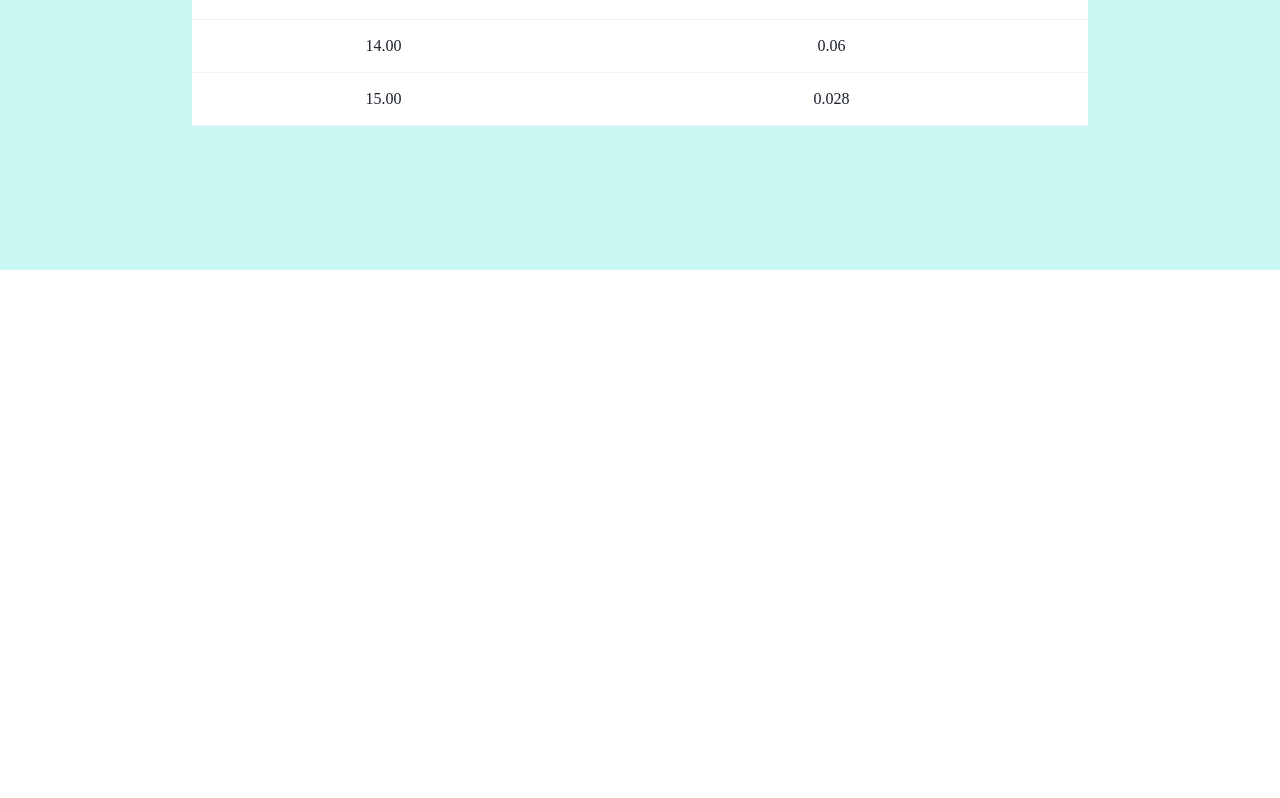
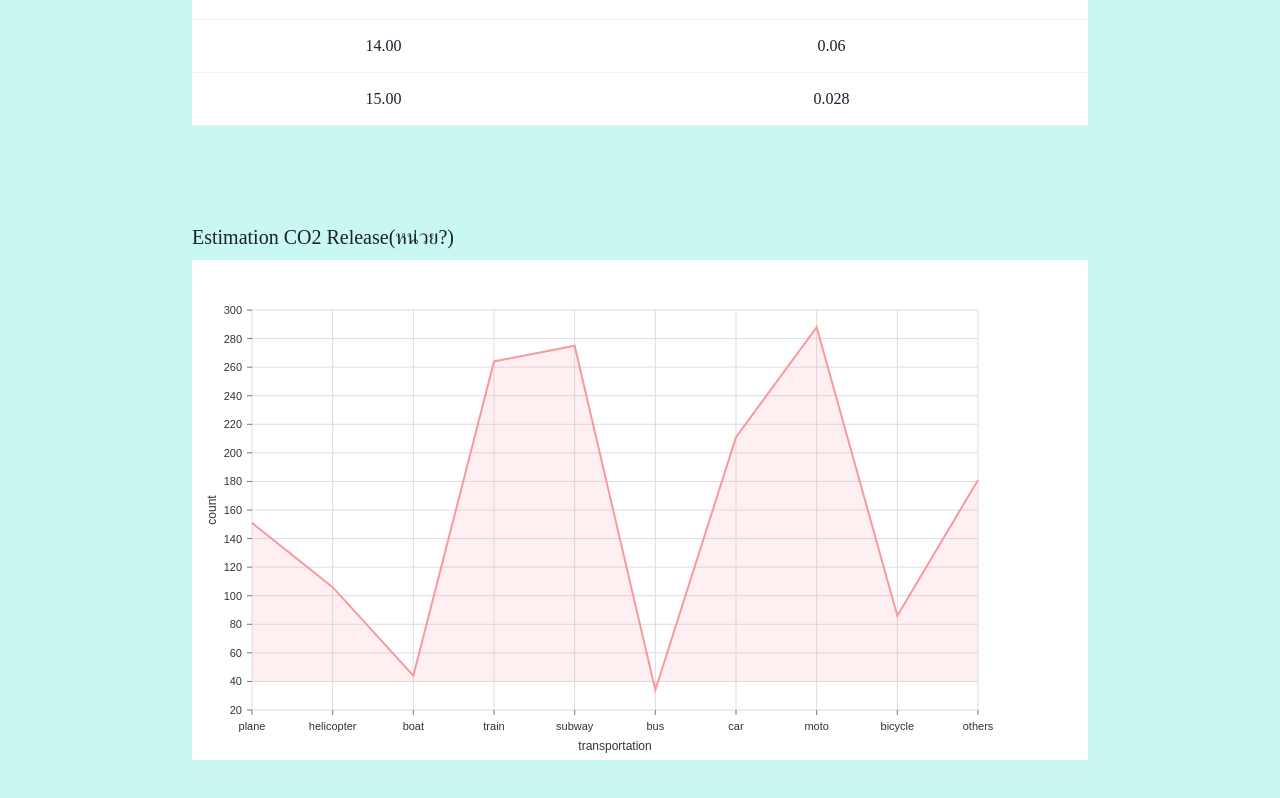
Before and after one commit to QuadieZ/envAlt-website, a React (Create React App) app: page /dailyBranch in a window 1280 px wide. Shown: the part 773-1571 px from the top of the page. Before the commit the page ends 1043 px from the top, so only its background shows below. Built offline with nearby package versions, Linux system fonts and the light colour scheme; a web font is replaced by a local one.

Commit message:
added graph component

```diff
--- a/src/App.js
+++ b/src/App.js
@@ -10,7 +10,6 @@ import BranchSelect from './pages/BranchSelect';
 import LoginPage from './pages/LoginPage';
 import DailyBranch from './pages/DailyBranch';
 import RecommendPage from './pages/RecommendPage';
-
 
 function App() {
   return (
--- /dev/null
+++ b/src/components/Line.js
@@ -0,0 +1,48 @@
+import React from 'react';
+import { ResponsiveLine } from '@nivo/line';
+import data from '../data';
+
+// make sure parent container have a defined height when using responsive component,
+// otherwise height will be 0 and no chart will be rendered.
+// website examples showcase many properties, you'll often use just a few of them.
+const Line = () => (
+    <ResponsiveLine
+    data={data}
+    margin={{ top: 50, right: 110, bottom: 50, left: 60 }}
+    xScale={{ type: 'point' }}
+    yScale={{ type: 'linear', min: 'auto', max: 'auto', stacked: true, reverse: false }}
+    yFormat=" >-.2f"
+    axisTop={null}
+    axisRight={null}
+    axisBottom={{
+        orient: 'bottom',
+        tickSize: 5,
+        tickPadding: 5,
+        tickRotation: 0,
+        legend: 'transportation',
+        legendOffset: 36,
+        legendPosition: 'middle'
+    }}
+    axisLeft={{
+        orient: 'left',
+        tickSize: 5,
+        tickPadding: 5,
+        tickRotation: 0,
+        legend: 'count',
+        legendOffset: -40,
+        legendPosition: 'middle'
+    }}
+    colors="#F9999E"
+    pointSize={11}
+    pointColor={{ theme: 'background' }}
+    pointBorderWidth={5}
+    pointBorderColor={{ from: 'serieColor' }}
+    pointLabelYOffset={-12}
+    enableArea={true}
+    areaBaselineValue={40}
+    areaOpacity={0.15}
+    useMesh={true}
+/>
+);
+
+export default Line;
--- a/src/data.json
+++ b/src/data.json
@@ -1,7 +1,7 @@
 [
   {
     "id": "japan",
-      "color": "hsl(135, 70%, 50%)",
+    "color": "hsl(238, 70%, 50%)",
     "data": [
       {
         "x": "plane",
@@ -44,189 +44,5 @@
         "y": 181
       }
     ]
-    },
-    {
-      "id": "france",
-      "color": "hsl(18, 70%, 50%)",
-      "data": [
-        {
-          "x": "plane",
-          "y": 208
-        },
-        {
-          "x": "helicopter",
-          "y": 45
-        },
-        {
-          "x": "boat",
-          "y": 142
-        },
-        {
-          "x": "train",
-          "y": 233
-        },
-        {
-          "x": "subway",
-          "y": 129
-        },
-        {
-          "x": "bus",
-          "y": 80
-        },
-        {
-          "x": "car",
-          "y": 142
-        },
-        {
-          "x": "moto",
-          "y": 258
-        },
-        {
-          "x": "bicycle",
-          "y": 201
-        },
-        {
-          "x": "others",
-          "y": 97
   }
 ]
-    },
-    {
-      "id": "us",
-      "color": "hsl(347, 70%, 50%)",
-      "data": [
-        {
-          "x": "plane",
-          "y": 296
-        },
-        {
-          "x": "helicopter",
-          "y": 4
-        },
-        {
-          "x": "boat",
-          "y": 247
-        },
-        {
-          "x": "train",
-          "y": 292
-        },
-        {
-          "x": "subway",
-          "y": 202
-        },
-        {
-          "x": "bus",
-          "y": 291
-        },
-        {
-          "x": "car",
-          "y": 285
-        },
-        {
-          "x": "moto",
-          "y": 233
-        },
-        {
-          "x": "bicycle",
-          "y": 207
-        },
-        {
-          "x": "others",
-          "y": 218
-        }
-      ]
-    },
-    {
-      "id": "germany",
-      "color": "hsl(79, 70%, 50%)",
-      "data": [
-        {
-          "x": "plane",
-          "y": 44
-        },
-        {
-          "x": "helicopter",
-          "y": 44
-        },
-        {
-          "x": "boat",
-          "y": 187
-        },
-        {
-          "x": "train",
-          "y": 106
-        },
-        {
-          "x": "subway",
-          "y": 79
-        },
-        {
-          "x": "bus",
-          "y": 259
-        },
-        {
-          "x": "car",
-          "y": 85
-        },
-        {
-          "x": "moto",
-          "y": 292
-        },
-        {
-          "x": "bicycle",
-          "y": 286
-        },
-        {
-          "x": "others",
-          "y": 263
-        }
-      ]
-    },
-    {
-      "id": "norway",
-      "color": "hsl(31, 70%, 50%)",
-      "data": [
-        {
-          "x": "plane",
-          "y": 5
-        },
-        {
-          "x": "helicopter",
-          "y": 130
-        },
-        {
-          "x": "boat",
-          "y": 50
-        },
-        {
-          "x": "train",
-          "y": 119
-        },
-        {
-          "x": "subwa",
-          "y": 173
-        },
-        {
-          "x": "bus",
-          "y": 227
-        },
-        {
-          "x": "car",
-          "y": 187
-        },
-        {
-          "x": "moto",
-          "y": 269
-        },
-        {
-          "x": "bicycle",
-          "y": 115
-        },
-        {
-          "x": "others",
-          "y": 267
-        }
-      ]
-    }
-  ]
--- a/src/pages/dailyBranch.js
+++ b/src/pages/dailyBranch.js
@@ -2,6 +2,7 @@ import { Box, HStack, Text, VStack } from "@chakra-ui/layout";
 import { DatePickerField } from "../components/DatePickerField";
 import { CustomerTable, CarbonTable } from "../components/InfoTable";
 import NavBar from "../components/NavBar";
+import Line from "../components/Line"
 
 
 const DailyBranch = () => {
@@ -24,7 +25,13 @@ const DailyBranch = () => {
                     <Text fontSize="xl">Estimation CO2 Release(หน่วย?)</Text>
                     <CarbonTable />
                 </VStack>
+                <VStack width="70vw" align="flex-start">
+                    <Text fontSize="xl">Estimation CO2 Release(หน่วย?)</Text>
+                    <div style={{ height: 500, width: "100%", backgroundColor:"white"}}>
+                        <Line />
+                    </div>
                 </VStack>
+            </VStack>
         </Box>
     )
 }
```
Lines whose indentation alone changed are shown as unchanged.
